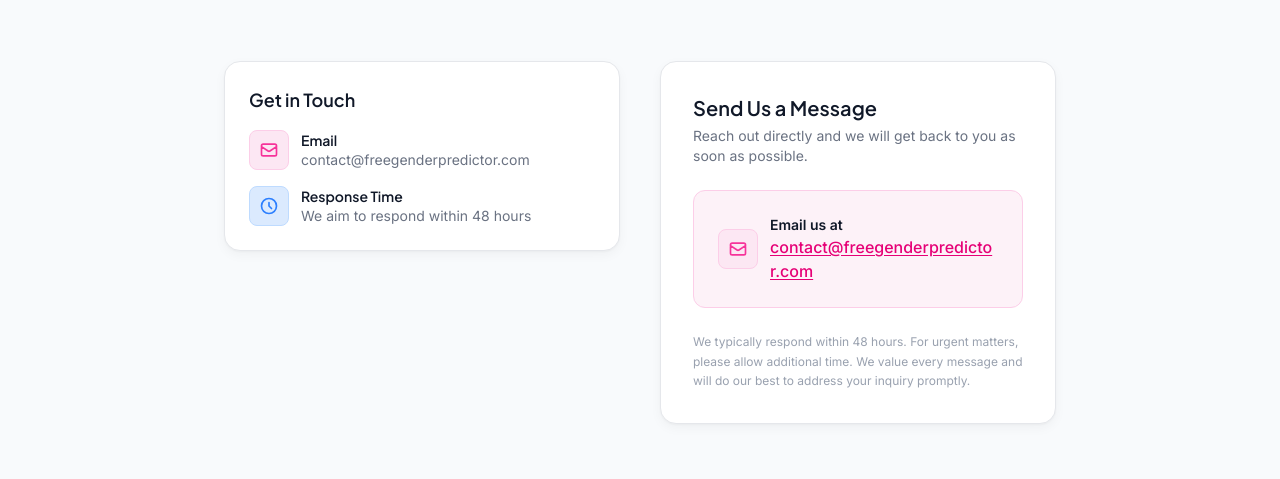
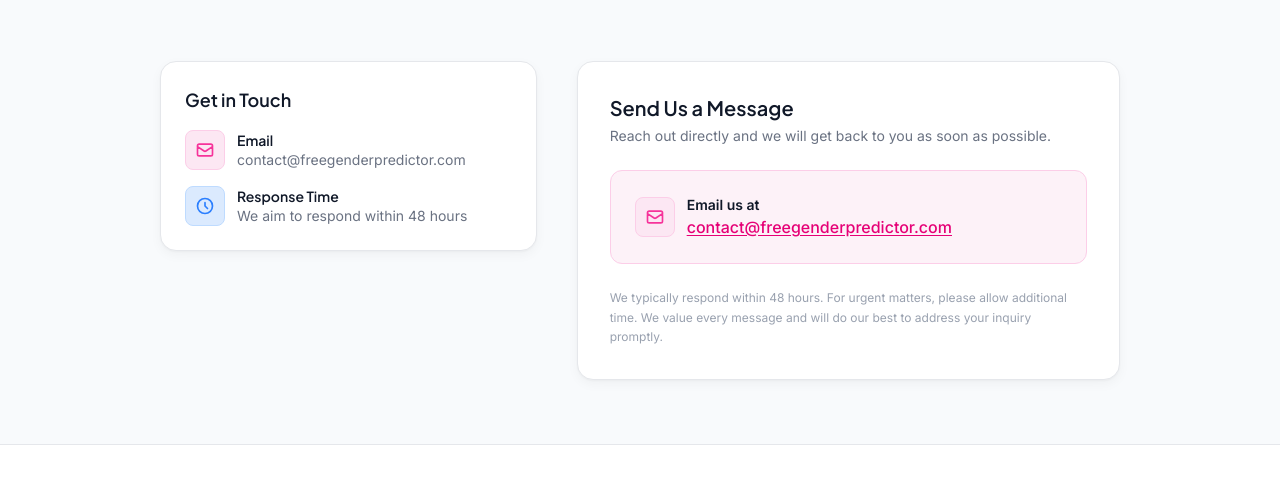
Before and after one commit to sawant1umesh/free-gender-predictor, an Astro site: page /contact in a window 1280 px wide. Shown: the part 216-695 px from the top of the page. Built offline with nearby package versions, Linux system fonts and the light colour scheme; Astro itself is replaced by a stand-in of ours.

Commit message:
Improve contact card layout and prepare blog section

```diff
--- a/src/pages/contact.astro
+++ b/src/pages/contact.astro
@@ -6,7 +6,7 @@
   title="Contact Us | Free Gender Predictor"
   description="Contact the Free Gender Predictor team. Have questions about the Chinese Gender Chart or need help using our baby gender predictor calculator? Send us a message."
 >
-  <section class="py-16 px-4 sm:px-6 lg:px-8 max-w-4xl mx-auto space-y-16">
+  <section class="py-16 px-4 sm:px-6 lg:px-8 max-w-5xl mx-auto space-y-16">
     <!-- Hero -->
     <div class="text-center space-y-4">
       <h1 class="text-3xl sm:text-4xl font-bold text-gray-900">Contact Us</h1>
@@ -15,9 +15,9 @@
       </p>
     </div>
 
-    <div class="grid grid-cols-1 lg:grid-cols-2 gap-10">
+    <div class="grid grid-cols-1 lg:grid-cols-12 gap-10">
       <!-- Contact Info -->
-      <div class="space-y-6">
+      <div class="space-y-6 lg:col-span-5">
         <div class="card-light rounded-xl border border-gray-200 p-6 space-y-4">
           <h2 class="text-lg font-semibold text-gray-900">Get in Touch</h2>
           <div class="space-y-4">
@@ -48,7 +48,7 @@
       </div>
 
       <!-- Contact Information (replaced non-functional form) -->
-      <div>
+      <div class="lg:col-span-7">
         <div class="card-light rounded-xl border border-gray-200 p-6 sm:p-8 space-y-6">
           <div>
             <h2 class="text-xl font-semibold text-gray-900">Send Us a Message</h2>
```
